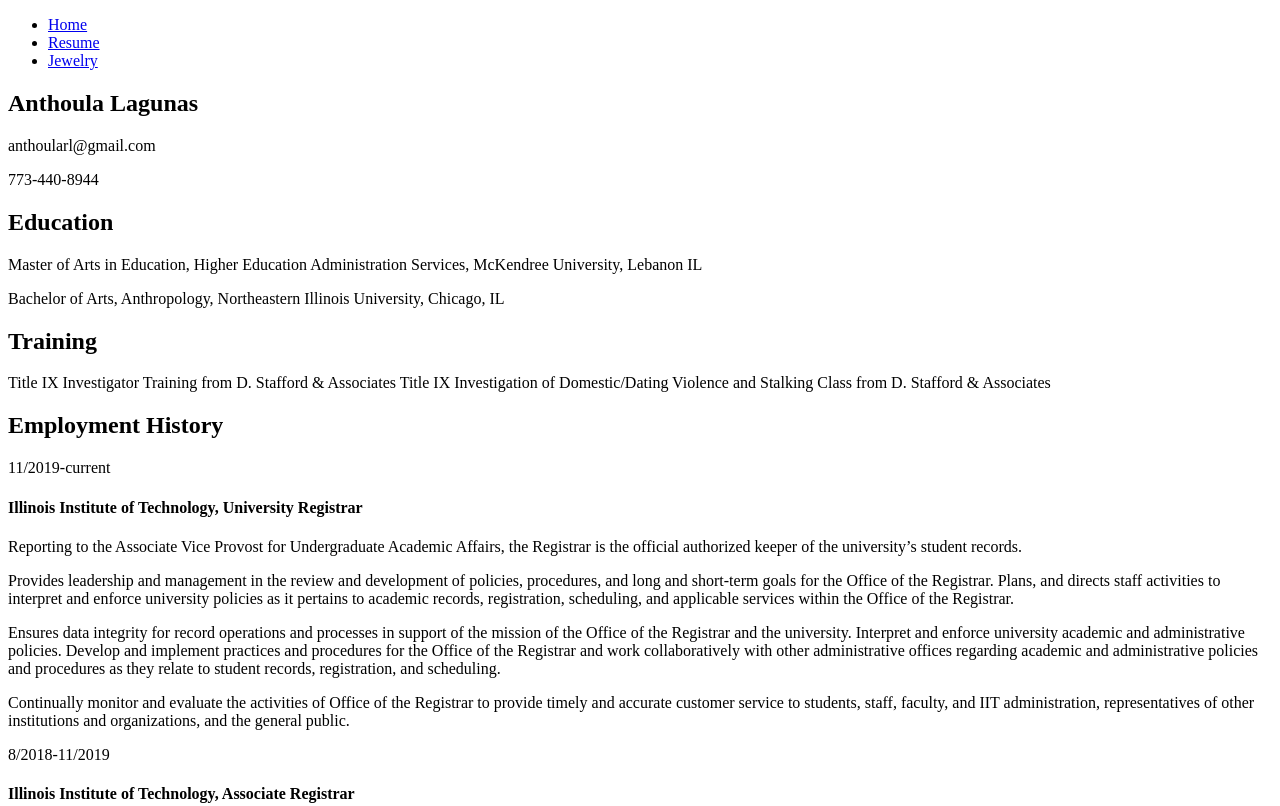
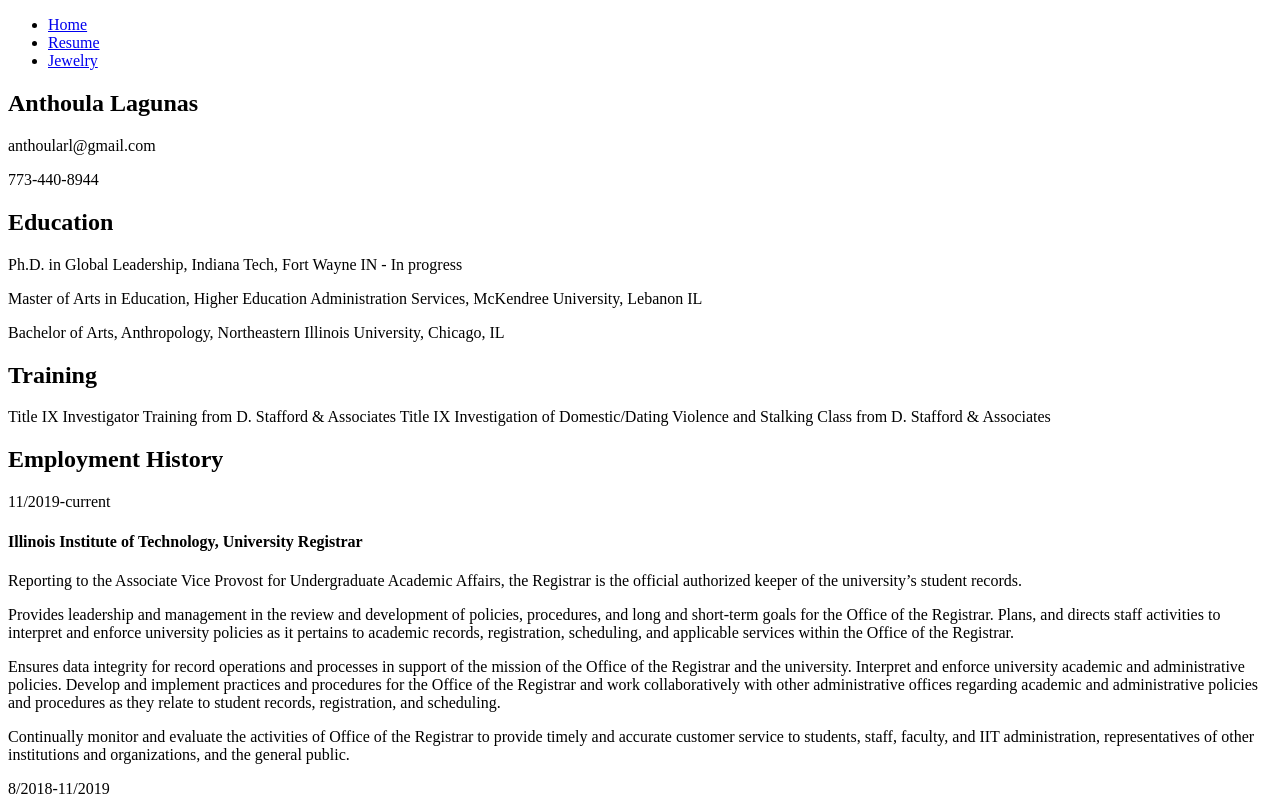
Before and after one commit to apatelidas/ITMD-361-Project-1-, a plain HTML site: page Resume.html in a window 1280 px wide. Shown: the top 806 px of the page. Drawn offline with Linux system fonts and the light colour scheme.

Commit message:
Update Resume.html

```diff
--- a/Resume.html
+++ b/Resume.html
@@ -20,6 +20,7 @@
 
 		<h2>Education</h2>
 
+		<p>Ph.D. in Global Leadership, Indiana Tech, Fort Wayne IN - In progress</p>
 		<p>Master of Arts in Education, Higher Education Administration Services, McKendree University, Lebanon IL</p>
 		<p>Bachelor of Arts, Anthropology, Northeastern Illinois University, Chicago, IL</p>
 
```
